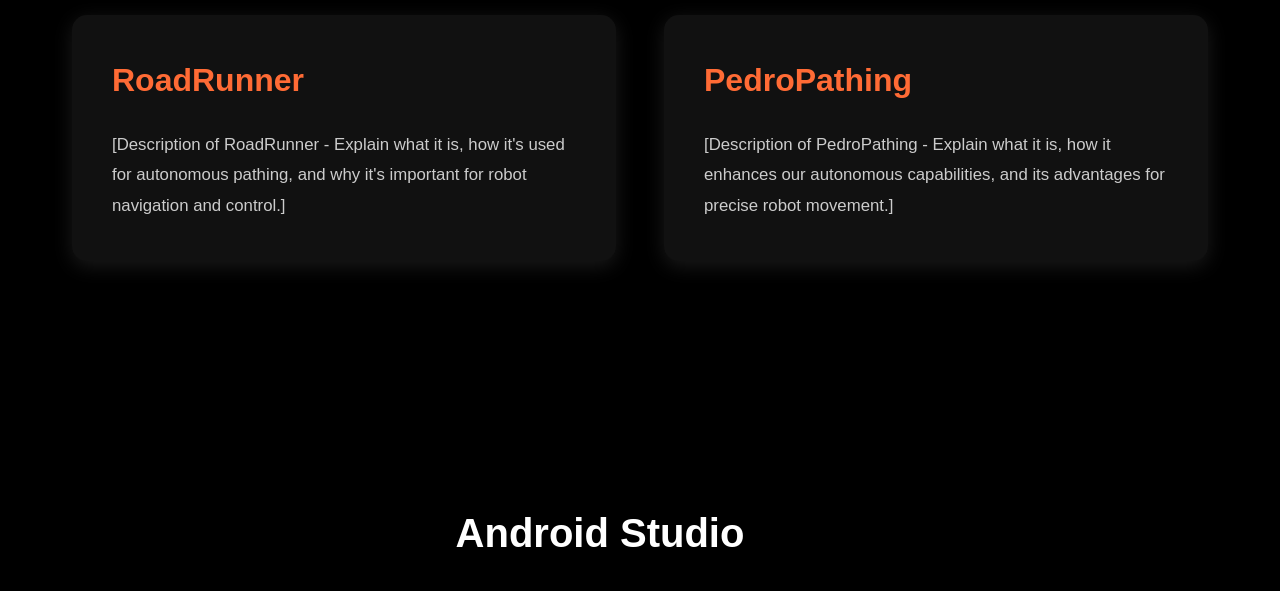
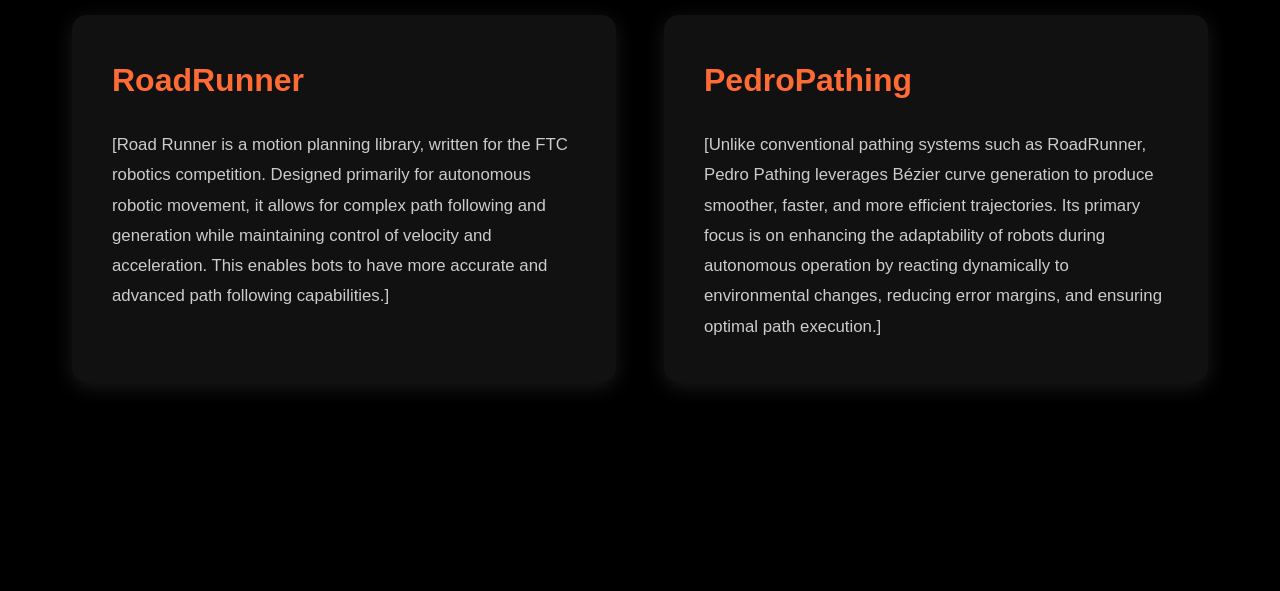
Before and after one commit to FIRELHS/robotics, a plain HTML site: page code.html in a window 1280 px wide. Shown: the part 960-1551 px from the top of the page. Drawn offline with Linux system fonts and the light colour scheme.

Commit message:
Update code.html

```diff
--- a/code.html
+++ b/code.html
@@ -286,12 +286,12 @@
         <div class="tech-grid">
             <div class="tech-card">
                 <h3>RoadRunner</h3>
-                <p>[Description of RoadRunner - Explain what it is, how it's used for autonomous pathing, and why it's important for robot navigation and control.]</p>
+                <p>[Road Runner is a motion planning library, written for the FTC robotics competition. Designed primarily for autonomous robotic movement, it allows for complex path following and generation while maintaining control of velocity and acceleration. This enables bots to have more accurate and advanced path following capabilities.]</p>
             </div>
 
             <div class="tech-card">
                 <h3>PedroPathing</h3>
-                <p>[Description of PedroPathing - Explain what it is, how it enhances our autonomous capabilities, and its advantages for precise robot movement.]</p>
+                <p>[Unlike conventional pathing systems such as RoadRunner, Pedro Pathing leverages Bézier curve generation to produce smoother, faster, and more efficient trajectories. Its primary focus is on enhancing the adaptability of robots during autonomous operation by reacting dynamically to environmental changes, reducing error margins, and ensuring optimal path execution.]</p>
             </div>
         </div>
     </section>
```
